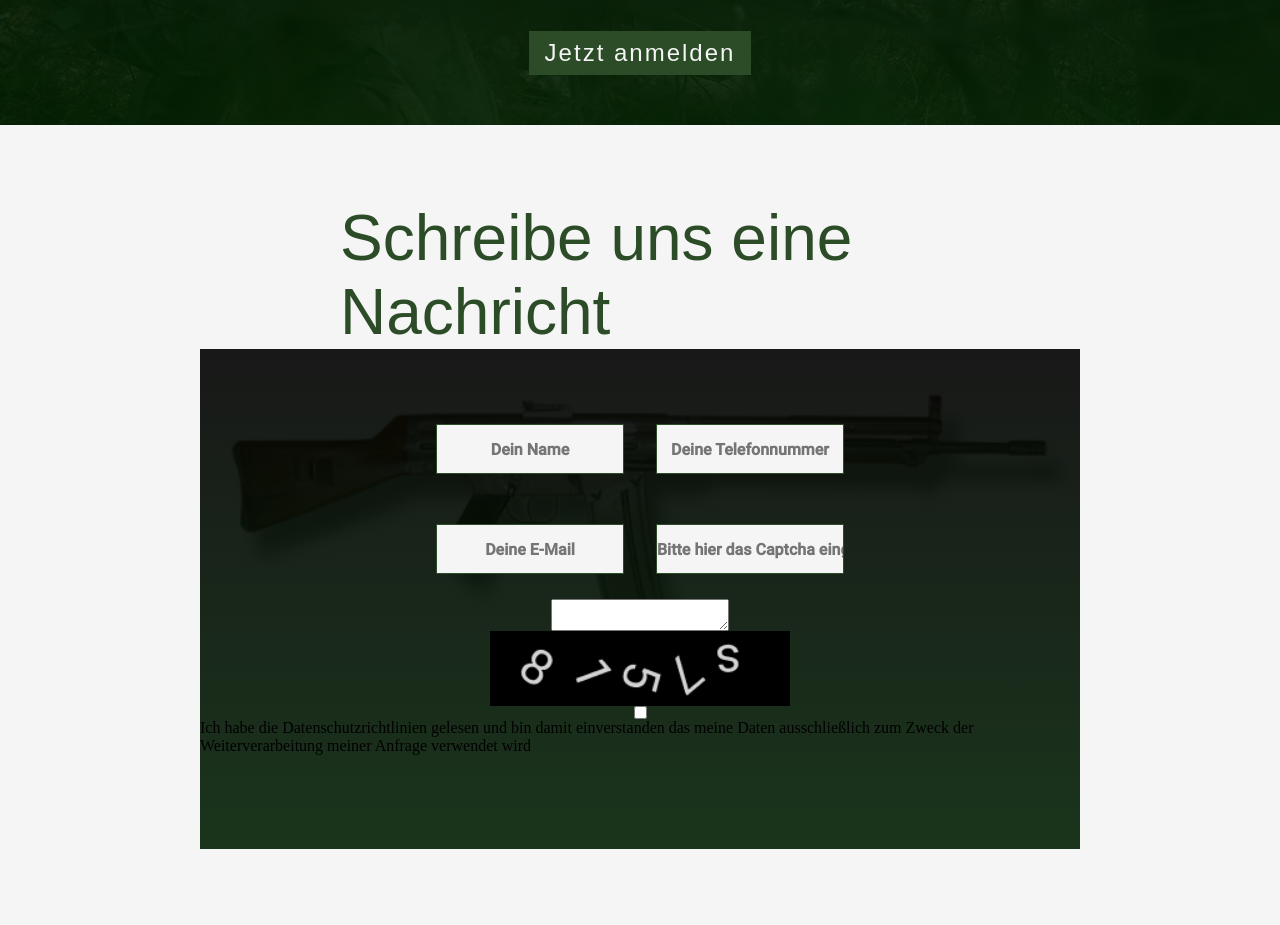
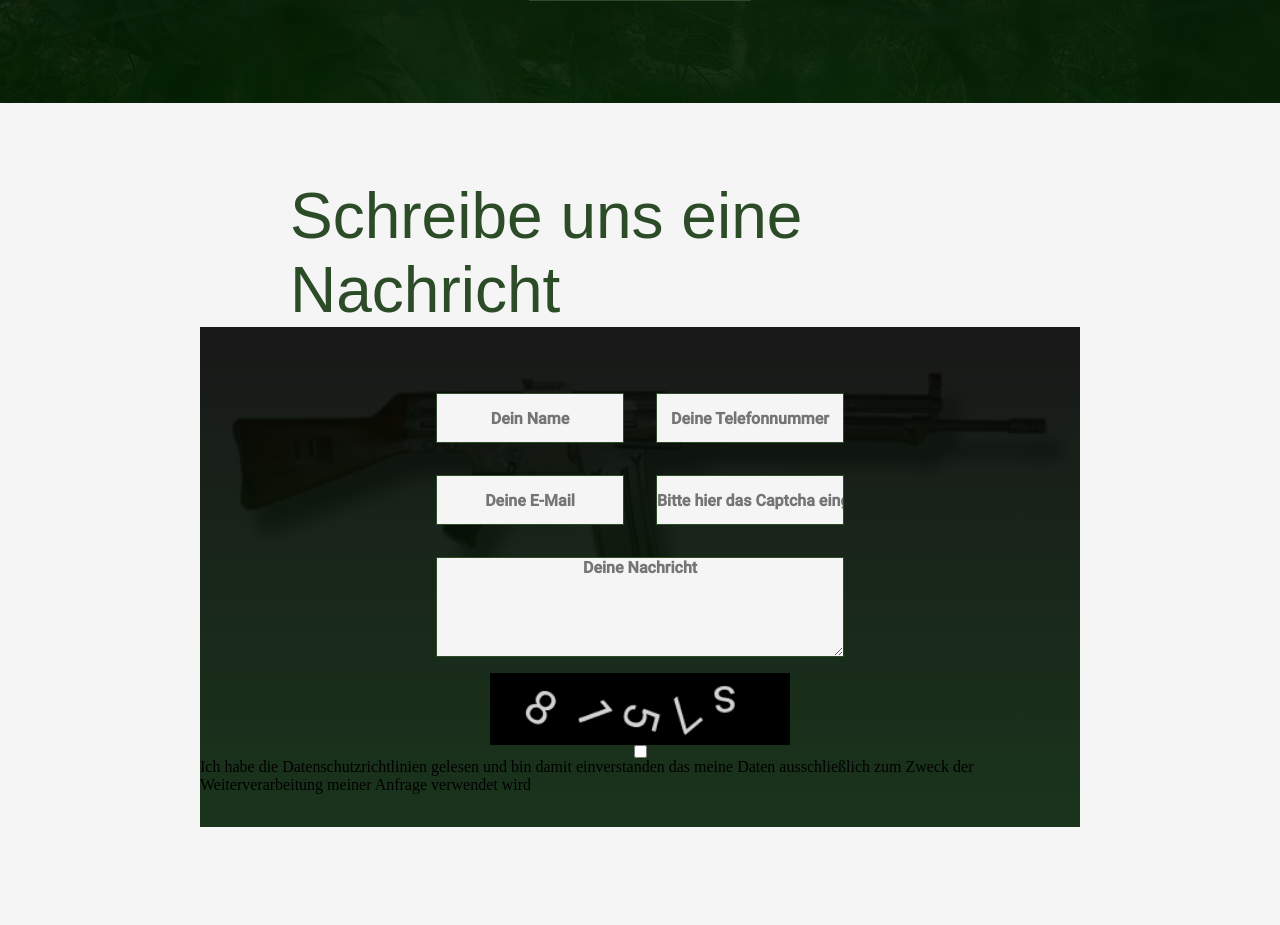
Before and after one commit to Jacques1988/tactical-combat-group, a PHP site: page / in a window 1280 px wide. Shown: the part 2297-3222 px from the top of the page. After the commit the page ends 3124 px from the top, so only its background shows below. Run offline with PHP 8.4, Linux system fonts and the light colour scheme; some web fonts are replaced.

Commit message:
update form

```diff
--- a/dist/main.css
+++ b/dist/main.css
@@ -180,7 +180,8 @@ img {
 @media screen and (max-width: 1600px) {
   .heading {
     font-size: 4rem;
-    max-width: 600px;
+    /* max-width:600px; */
+    /* Hier ist die Frage ob das sein muss? */
   }
 }
 @media screen and (max-width: 1000px) {
@@ -391,7 +392,6 @@ img {
   justify-content: center;
   align-items: center;
   width: 50%;
-  height: 100px;
 }
 .form__input-container__input {
   border: 1px solid #2C4C28;
@@ -404,6 +404,18 @@ img {
   margin: 16px;
   text-align: center;
   font-weight: 700;
+}
+.form__textarea {
+  border: 1px solid #2C4C28;
+  background-color: whitesmoke;
+  color: #2C4C28;
+  font-size: 1rem;
+  font-family: "roboto";
+  width: 100%;
+  height: 100px;
+  font-weight: 700;
+  text-align: center;
+  margin: 16px;
 }
 
 .header {
--- a/index.php
+++ b/index.php
@@ -110,19 +110,19 @@
         </section>
         <section class="contact">
             <div class="container">
-            <h1 class="heading heading--green">Schreibe uns eine Nachricht</h1>
+                <h1 class="heading heading--green">Schreibe uns eine Nachricht</h1>
                 <form class="form" action="send_messasge.php" method="post">
                     <div class="form__input-container">
-                        <input class="form__input-container__input" type="text" placeholder="Dein Name">
-                        <input class="form__input-container__input" type="text" placeholder="Deine Telefonnummer">
+                        <input required class="form__input-container__input" type="text" placeholder="Dein Name">
+                        <input required class="form__input-container__input" type="text" placeholder="Deine Telefonnummer">
                     </div>
                     <div class="form__input-container">
-                        <input class="form__input-container__input" type="text" placeholder="Deine E-Mail">
-                        <input class="form__input-container__input" type="text" placeholder="Bitte hier das Captcha eingeben">
+                        <input required class="form__input-container__input" type="text" placeholder="Deine E-Mail">
+                        <input required class="form__input-container__input" type="text" placeholder="Bitte hier das Captcha eingeben">
                     </div>
-                    <textarea>
-
-                    </textarea>
+                    <div class="form__input-container">
+                    <textarea required class="form__textarea" placeholder="Deine Nachricht"></textarea>
+                    </div>
                     <img src="./captcha.png" style="width:300px; height:75px;">
                     <input type="checkbox">
                     <p class="agb-text">Ich habe die Datenschutzrichtlinien gelesen und bin damit einverstanden das meine Daten ausschließlich zum Zweck der Weiterverarbeitung meiner Anfrage verwendet wird</p>
--- a/styles/components/_heading.scss
+++ b/styles/components/_heading.scss
@@ -17,7 +17,7 @@
 
     @media screen and(max-width:#{$laptopSize}){
         font-size: 4rem;
-        max-width:600px;
+        /* max-width:600px; */ /* Hier ist die Frage ob das sein muss? */
     }
 
     @media screen and(max-width:#{$smallViewport}){
--- a/styles/layout/_form.scss
+++ b/styles/layout/_form.scss
@@ -19,7 +19,6 @@
         justify-content: center;
         align-items:center;
         width:50%;
-        height:100px;
 
         &__input{
             border:1px solid $mainGreen;
@@ -34,4 +33,17 @@
             font-weight: 700;
         }
     }
+
+    &__textarea{
+        border:1px solid $mainGreen;
+        background-color:$white;
+        color:$mainGreen;
+        font-size: 1rem;
+        font-family: 'roboto';
+        width:100%;
+        height:100px;
+        font-weight:700;
+        text-align:center;
+        margin:16px;
+    }
 }
```
Also changed, not shown: 1 other file.
